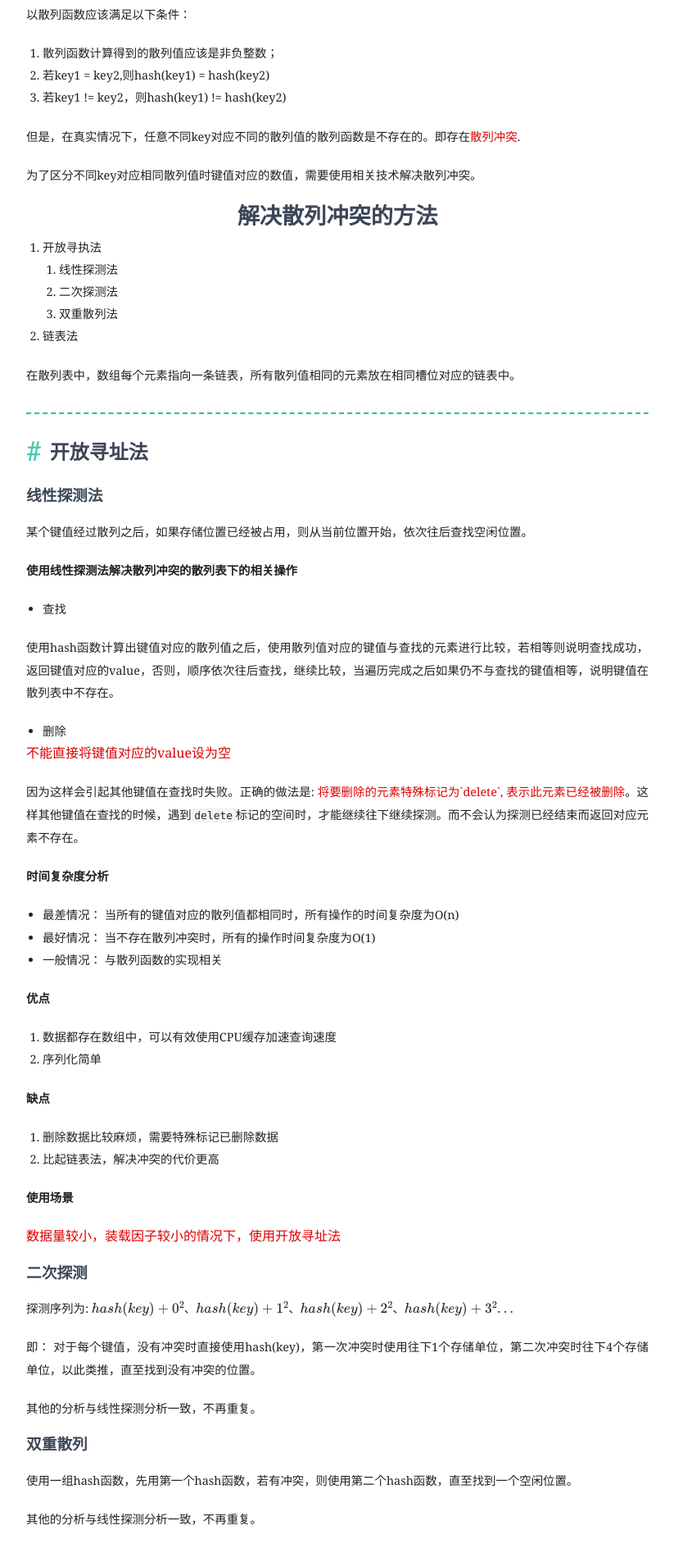
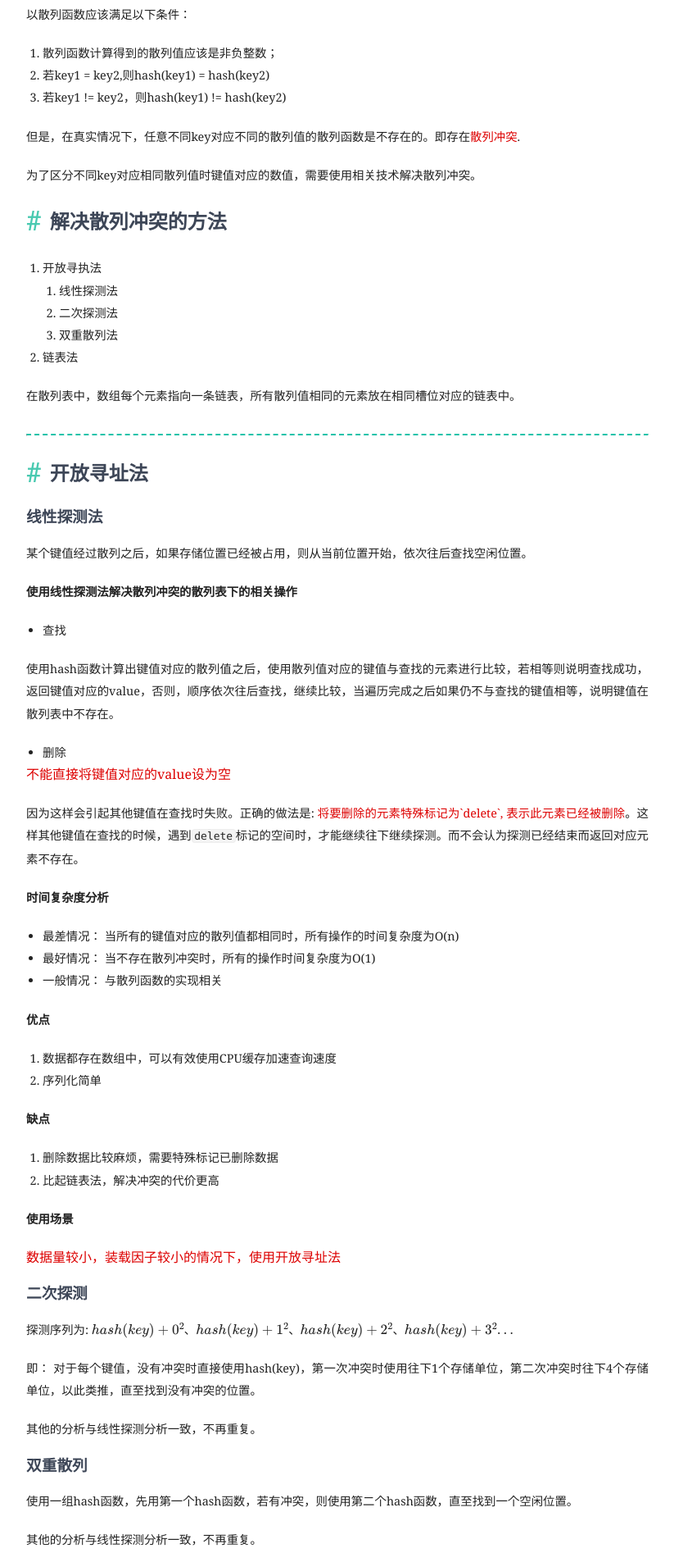
Before and after one commit to linyimin-bupt/linyimin.github.io, a Jekyll site: the page built from _posts/algorithmn-and-data-structure/2019-04-07-hashmap.md, in a window 1280 px wide. Shown: the part 543-2437 px from the top of the page at 82% size, without its empty margins (228-1051 px from the left). Built offline with Jekyll 4.4.1, drawn with Linux system fonts in a browser that asks for light colours; nearby versions of some CDN libraries; formulas are drawn with MathJax 3; comment, search, counter and statistics services are not loaded.

Commit message:
style fix

```diff
--- a/_posts/algorithmn-and-data-structure/2019-04-07-hashmap.md
+++ b/_posts/algorithmn-and-data-structure/2019-04-07-hashmap.md
@@ -23,7 +23,7 @@
 
 为了区分不同key对应相同散列值时键值对应的数值，需要使用相关技术解决散列冲突。
 
-# 解决散列冲突的方法
+## 解决散列冲突的方法
 
 1. 开放寻执法
    1. 线性探测法
```
